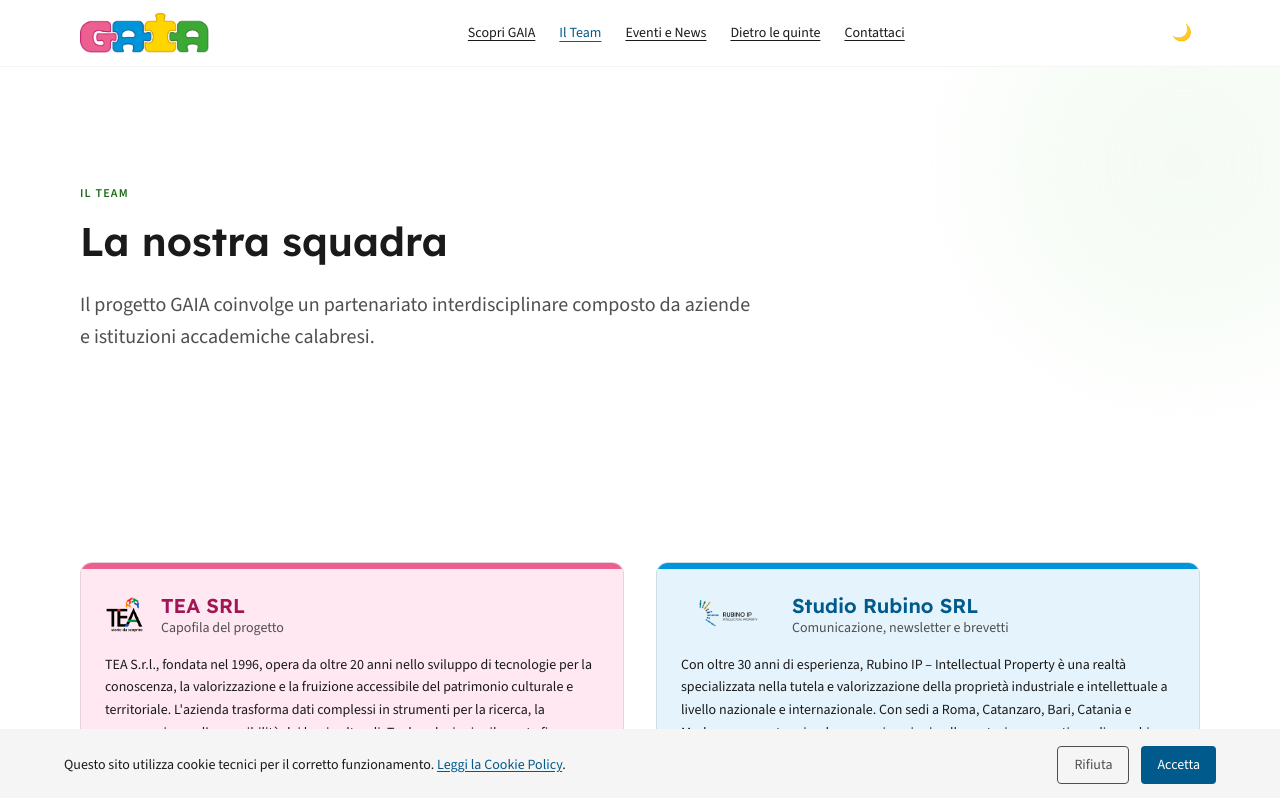
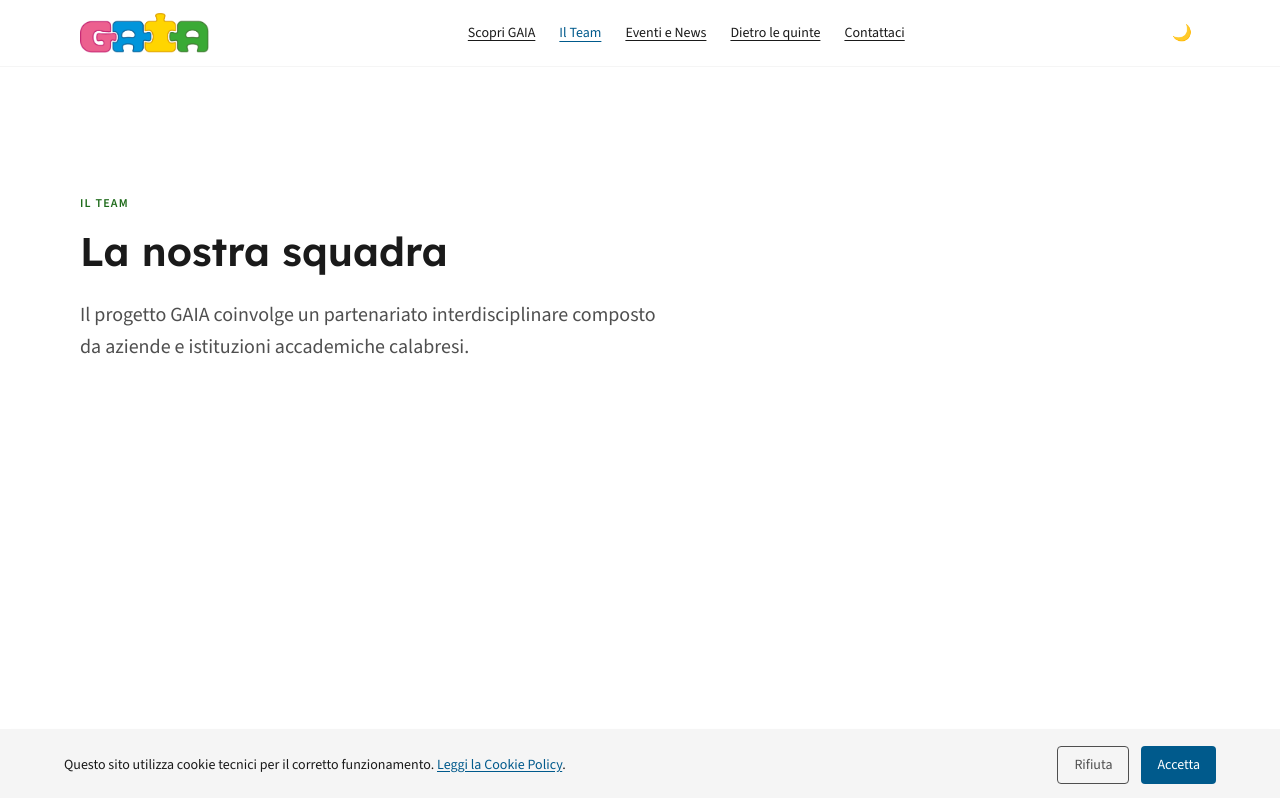
Before and after one commit to LauraCorrado/gaia-game, a React (Vite) app: page /team in a window 1280 px wide. Shown: the top 798 px of the page. Built offline with nearby package versions, Linux system fonts and the light colour scheme.

Commit message:
feat(Hero.tsx): migliorata la gestione delle immagini e regolato il colore del testo in base alla presenza di un'immagine (dm)

```diff
--- a/src/components/ui/Hero.tsx
+++ b/src/components/ui/Hero.tsx
@@ -16,20 +16,14 @@
   actions?: HeroAction[];
   children?: ReactNode;
   badge?: string;
+  image?: string;
 }
 
-const accentMap: Record<HeroColor, string> = {
-  blue: "text-lm-blue dark:text-dm-blue",
-  pink: "text-lm-pink dark:text-dm-pink",
-  green: "text-lm-green dark:text-dm-green",
-  yellow: "text-lm-yellow dark:text-dm-yellow",
-};
-
-const decorMap: Record<HeroColor, string> = {
-  blue: "bg-lm-bg-blue dark:bg-dm-bg-blue",
-  pink: "bg-lm-bg-pink dark:bg-dm-bg-pink",
-  green: "bg-lm-bg-green dark:bg-dm-bg-green",
-  yellow: "bg-lm-bg-yellow dark:bg-dm-bg-yellow",
+const accentMap: Record<HeroColor, { base: string; darkWithImage: string }> = {
+  blue:   { base: "text-lm-blue dark:text-dm-blue",   darkWithImage: "text-lm-blue" },
+  pink:   { base: "text-lm-pink dark:text-dm-pink",   darkWithImage: "text-lm-pink" },
+  green:  { base: "text-lm-green dark:text-dm-green", darkWithImage: "text-lm-green" },
+  yellow: { base: "text-lm-yellow dark:text-dm-yellow", darkWithImage: "text-lm-yellow" },
 };
 
 export default function Hero({
@@ -39,25 +33,56 @@
   actions = [],
   children,
   badge,
+  image,
 }: HeroProps) {
+  const accent = accentMap[accentColor];
+
   return (
-    <section aria-labelledby="hero-title" className="relative overflow-hidden">
+    <section
+      aria-labelledby="hero-title"
+      className={`relative overflow-hidden ${image ? "dark:bg-lm-bg-primary" : ""} md:min-h-150`}
+    >
+
+      {image && (
+        <>
+          {/* Mobile */}
           <div
             aria-hidden="true"
-        className={`
-          absolute -top-24 -right-24
-          w-96 h-96 rounded-full opacity-40 blur-3xl
-          ${decorMap[accentColor]}
-        `}
+            className="md:hidden absolute inset-0 pointer-events-none"
+          >
+            <img
+              src={image}
+              alt=""
+              className="w-full h-full object-cover object-right opacity-60 scale-105"
             />
+            <div className="absolute inset-0 bg-linear-to-r from-lm-bg-primary via-lm-bg-primary/70 to-transparent" />
+            <div className="absolute inset-x-0 top-0 h-1/4 bg-linear-to-b from-lm-bg-primary to-transparent" />
+            <div className="absolute inset-x-0 bottom-0 h-[8%] bg-linear-to-t from-lm-bg-primary to-transparent" />
+          </div>
 
-      <div className="relative max-w-6xl mx-auto px-4 py-20 md:py-28">
+          {/* Desktop */}
+          <div
+            aria-hidden="true"
+            className="hidden md:block absolute inset-y-0 right-0 w-[60%] pointer-events-none"
+          >
+            <img
+              src={image}
+              alt=""
+              className="w-full h-full object-cover"
+            />
+            <div className="absolute inset-y-0 left-0 w-1/4 bg-linear-to-r from-lm-bg-primary to-transparent" />
+            <div className="absolute inset-y-0 right-0 w-[8%] bg-linear-to-l from-lm-bg-primary to-transparent" />
+            <div className="absolute inset-x-0 top-0 h-[12%] bg-linear-to-b from-lm-bg-primary to-transparent" />
+            <div className="absolute inset-x-0 bottom-0 h-[8%] bg-linear-to-t from-lm-bg-primary to-transparent" />
+          </div>
+        </>
+      )}
+
+      <div className="relative max-w-6xl mx-auto px-4 py-24 md:py-32">
+        <div className="max-w-xl">
           {badge && (
             <span
-            className={`
-              inline-block text-xs font-semibold uppercase tracking-widest
-              mb-4 ${accentMap[accentColor]}
-            `}
+              className={`block text-xs font-semibold uppercase tracking-widest mb-4 ${image ? accent.darkWithImage : accent.base}`}
             >
               {badge}
             </span>
@@ -65,13 +90,15 @@
 
           <h1
             id="hero-title"
-          className="text-lm-text-primary dark:text-dm-text-primary max-w-3xl mb-6"
+            className={`mb-6 ${image ? "text-lm-text-primary dark:text-lm-text-primary" : "text-lm-text-primary dark:text-dm-text-primary"}`}
           >
             {title}
           </h1>
 
           {subtitle && (
-          <p className="text-lm-text-secondary dark:text-dm-text-secondary text-lg md:text-xl max-w-2xl mb-8 leading-relaxed">
+            <p
+              className={`text-lg md:text-xl mb-8 leading-relaxed ${image ? "text-lm-text-secondary dark:text-lm-text-secondary" : "text-lm-text-secondary dark:text-dm-text-secondary"}`}
+            >
               {subtitle}
             </p>
           )}
@@ -80,10 +107,7 @@
             <div className="flex flex-wrap gap-3">
               {actions.map((action) => (
                 <a key={action.href} href={action.href}>
-                <Button
-                  variant={action.variant ?? "primary"}
-                  color={accentColor}
-                >
+                  <Button variant={action.variant ?? "primary"} color={accentColor} forceLight={!!image}>
                     {action.label}
                   </Button>
                 </a>
@@ -93,6 +117,8 @@
 
           {children}
         </div>
+      </div>
+
     </section>
   );
 }
```
Lines whose indentation alone changed are shown as unchanged.
